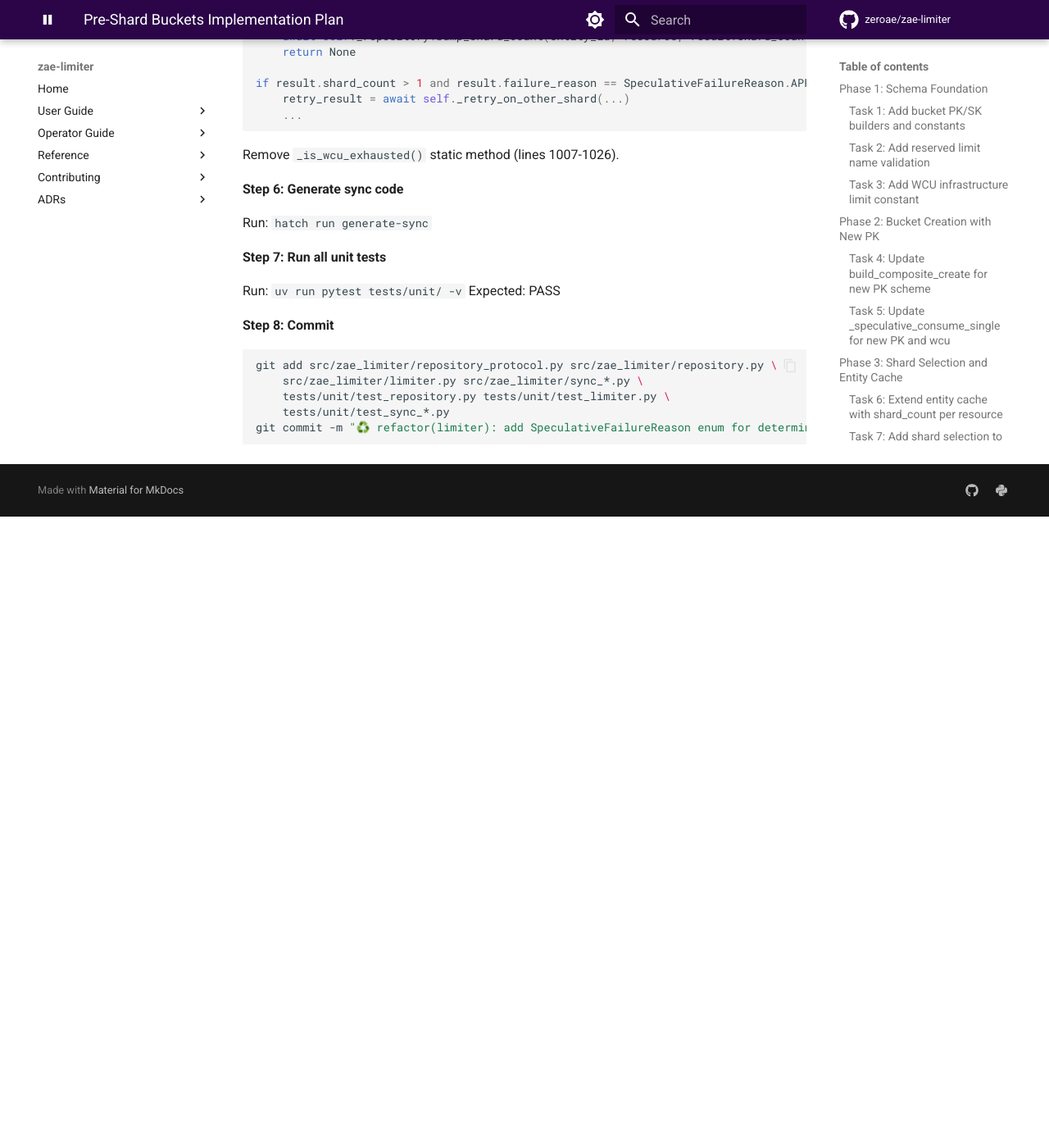
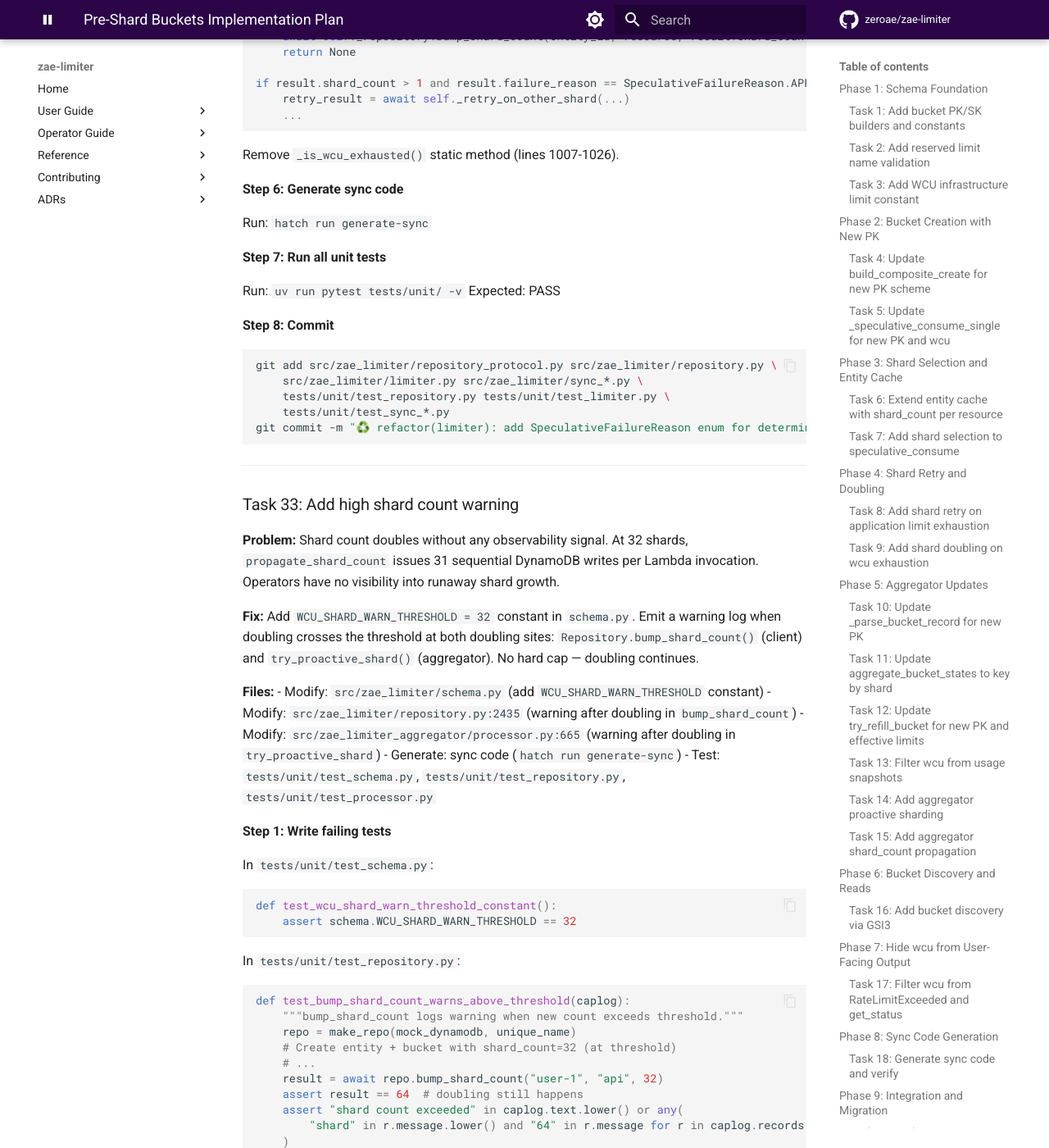
Before and after one commit to zeroae/zae-limiter, an MkDocs documentation site: the page built from docs/plans/2026-02-21-pre-shard-buckets-implementation.md, in a window 1280 px wide and 1400 px high, scrolled down 30447 px. Shown: the whole window at 82% size. Built offline with MkDocs 1.6.1 and Material for MkDocs 9.7.7, drawn with Linux system fonts in a browser that asks for light colours; comment, search, counter and statistics services are not loaded; the version menu is left out; before the commit the page ends 31077 px from its top, so only the background shows below that; some of the changed text lies outside the part shown.

Commit message:
📝 docs: add Task 33 (high shard count warning) to implementation plan
Warning-only at threshold=32, no hard cap. Doubling continues
but operators get visibility via log warnings at both client
and aggregator doubling sites.

Co-Authored-By: Claude Opus 4.6 <noreply@anthropic.com>

````diff
--- a/docs/plans/2026-02-21-pre-shard-buckets-implementation.md
+++ b/docs/plans/2026-02-21-pre-shard-buckets-implementation.md
@@ -1607,3 +1607,119 @@ git add src/zae_limiter/repository_protocol.py src/zae_limiter/repository.py \
     tests/unit/test_sync_*.py
 git commit -m "♻️ refactor(limiter): add SpeculativeFailureReason enum for deterministic shard decisions"
 ```
+
+---
+
+### Task 33: Add high shard count warning
+
+**Problem:** Shard count doubles without any observability signal. At 32 shards, `propagate_shard_count` issues 31 sequential DynamoDB writes per Lambda invocation. Operators have no visibility into runaway shard growth.
+
+**Fix:** Add `WCU_SHARD_WARN_THRESHOLD = 32` constant in `schema.py`. Emit a warning log when doubling crosses the threshold at both doubling sites: `Repository.bump_shard_count()` (client) and `try_proactive_shard()` (aggregator). No hard cap — doubling continues.
+
+**Files:**
+- Modify: `src/zae_limiter/schema.py` (add `WCU_SHARD_WARN_THRESHOLD` constant)
+- Modify: `src/zae_limiter/repository.py:2435` (warning after doubling in `bump_shard_count`)
+- Modify: `src/zae_limiter_aggregator/processor.py:665` (warning after doubling in `try_proactive_shard`)
+- Generate: sync code (`hatch run generate-sync`)
+- Test: `tests/unit/test_schema.py`, `tests/unit/test_repository.py`, `tests/unit/test_processor.py`
+
+**Step 1: Write failing tests**
+
+In `tests/unit/test_schema.py`:
+
+```python
+def test_wcu_shard_warn_threshold_constant():
+    assert schema.WCU_SHARD_WARN_THRESHOLD == 32
+```
+
+In `tests/unit/test_repository.py`:
+
+```python
+def test_bump_shard_count_warns_above_threshold(caplog):
+    """bump_shard_count logs warning when new count exceeds threshold."""
+    repo = make_repo(mock_dynamodb, unique_name)
+    # Create entity + bucket with shard_count=32 (at threshold)
+    # ...
+    result = await repo.bump_shard_count("user-1", "api", 32)
+    assert result == 64  # doubling still happens
+    assert "shard count exceeded" in caplog.text.lower() or any(
+        "shard" in r.message.lower() and "64" in r.message for r in caplog.records
+    )
+```
+
+In `tests/unit/test_processor.py`:
+
+```python
+def test_try_proactive_shard_warns_above_threshold(caplog):
+    """Proactive sharding logs warning when new count exceeds threshold."""
+    state = BucketRefillState(
+        ..., shard_id=0, shard_count=32, ...
+    )
+    result = try_proactive_shard(mock_table, state, 900_000, 1000_000)
+    assert result is True  # doubling still happens
+    # Verify warning was logged
+```
+
+**Step 2: Run tests to verify they fail**
+
+Run: `uv run pytest tests/unit/test_schema.py -k "test_wcu_shard_warn" -v`
+Expected: FAIL with `AttributeError`
+
+**Step 3: Add constant to schema.py**
+
+After `WCU_LIMIT_REFILL_PERIOD_SECONDS`:
+
+```python
+WCU_SHARD_WARN_THRESHOLD = 32  # Log warning when shard count exceeds this (GHSA-76rv)
+```
+
+**Step 4: Add warning in bump_shard_count (repository.py)**
+
+After the successful `update_item` (line ~2451), before updating the cache:
+
+```python
+if new_count > schema.WCU_SHARD_WARN_THRESHOLD:
+    logger.warning(
+        "High shard count after doubling",
+        entity_id=entity_id,
+        resource=resource,
+        shard_count=new_count,
+        threshold=schema.WCU_SHARD_WARN_THRESHOLD,
+    )
+```
+
+**Step 5: Add warning in try_proactive_shard (processor.py)**
+
+After the successful `table.update_item` in the existing `logger.info` block:
+
+```python
+if new_count > WCU_SHARD_WARN_THRESHOLD:
+    logger.warning(
+        "High shard count after proactive doubling",
+        entity_id=state.entity_id,
+        resource=state.resource,
+        shard_count=new_count,
+        threshold=WCU_SHARD_WARN_THRESHOLD,
+    )
+```
+
+Import `WCU_SHARD_WARN_THRESHOLD` from `zae_limiter.schema`.
+
+**Step 6: Generate sync code**
+
+Run: `hatch run generate-sync`
+
+**Step 7: Run all unit tests**
+
+Run: `uv run pytest tests/unit/ -v`
+Expected: PASS
+
+**Step 8: Commit**
+
+```bash
+git add src/zae_limiter/schema.py src/zae_limiter/repository.py \
+    src/zae_limiter_aggregator/processor.py src/zae_limiter/sync_*.py \
+    tests/unit/test_schema.py tests/unit/test_repository.py \
+    tests/unit/test_processor.py tests/unit/test_sync_*.py
+git commit -m "⚠️ fix(schema): warn when shard count exceeds WCU_SHARD_WARN_THRESHOLD=32"
+```
````
